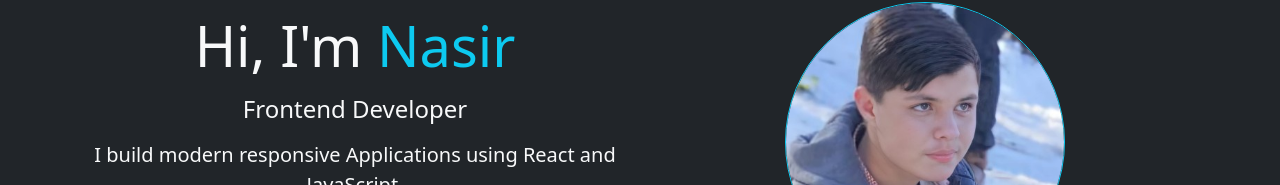
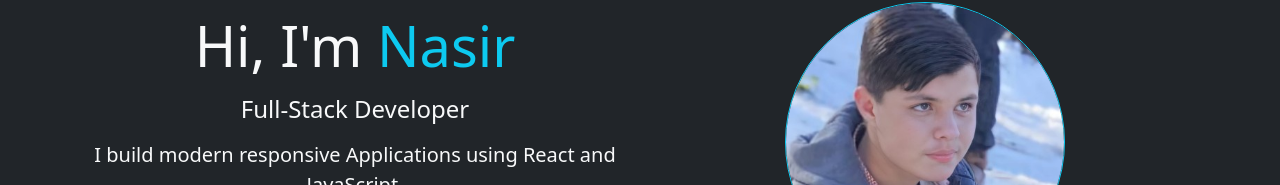
Before and after one commit to Nasir-afridi/Portfolio, a React (Vite) app in the folder Portfolio/: page / in a window 1280 px wide. Shown: the part 314-499 px from the top of the page. Built offline with nearby package versions, Linux system fonts and the light colour scheme.

Commit message:
changed the Title

```diff
--- a/Portfolio/src/components/Home/Hero.jsx
+++ b/Portfolio/src/components/Home/Hero.jsx
@@ -31,7 +31,7 @@ const Hero = () => {
                 animate={{ opacity: 1, y: 0 }}
                 transition={{ duration: 0.8, ease: "easeOut", delay: 0.3 }}
               >
-                Frontend Developer
+                Full-Stack Developer
               </motion.h2>
 
               <motion.p
```
